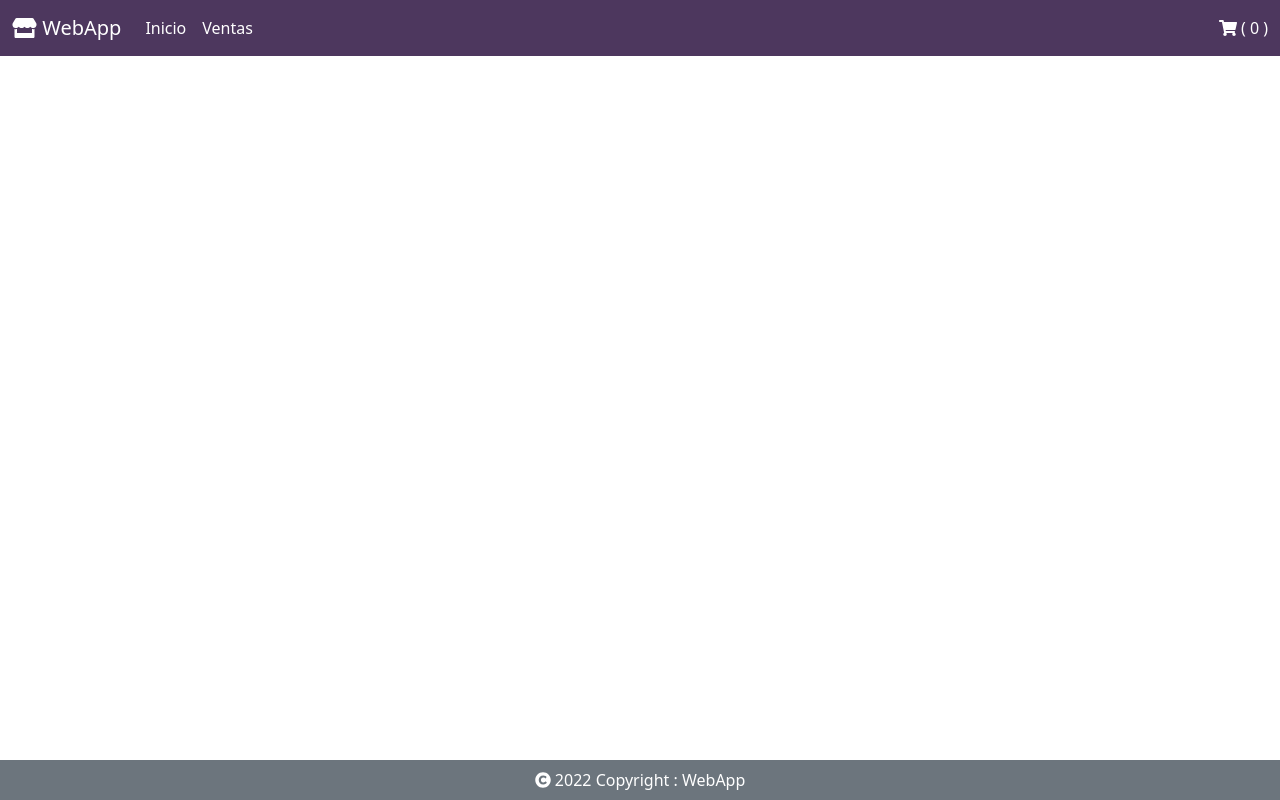
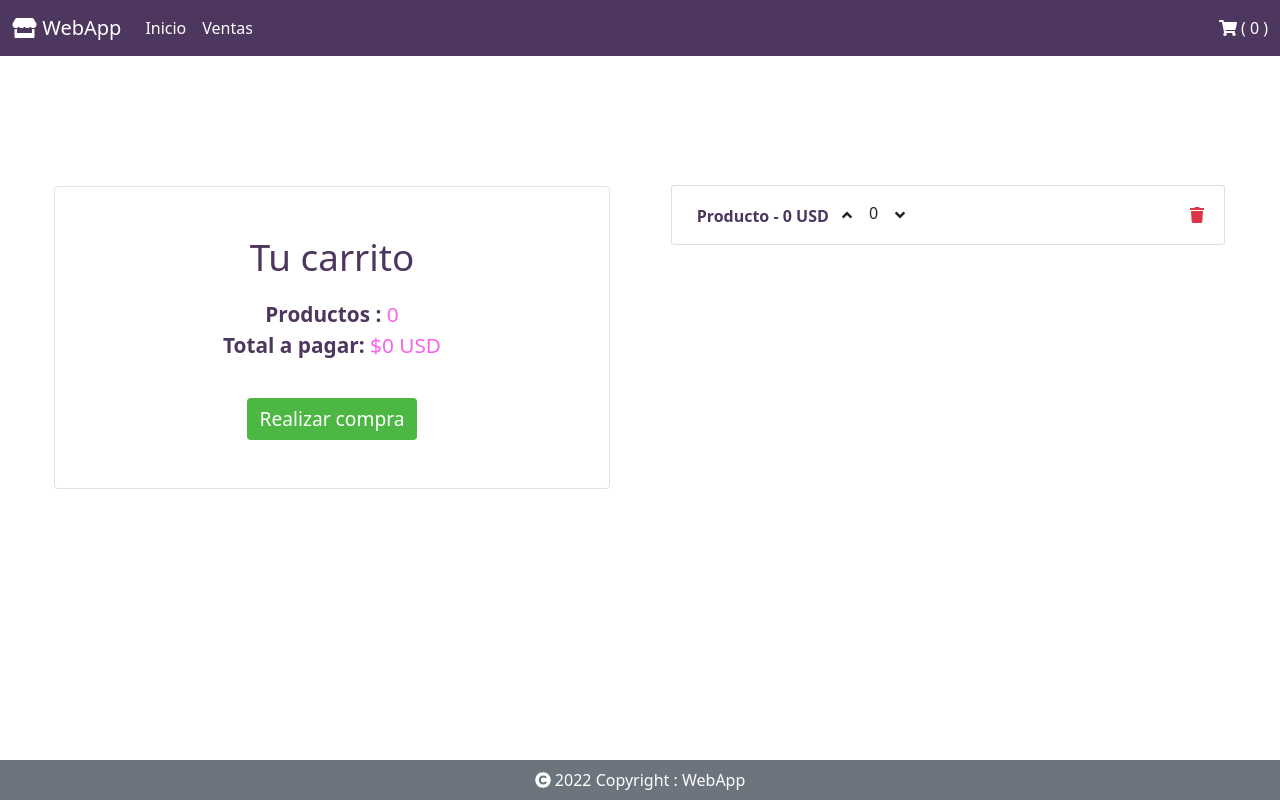
Before and after one commit to rootspyro/prueba-tas-2022, an Angular app: page /carrito in a window 1280 px wide. Before the commit this address led to /. Built offline with nearby package versions, Linux system fonts and the light colour scheme.

Commit message:
shopping cart styles

```diff
--- a/src/app/app-routing.module.ts
+++ b/src/app/app-routing.module.ts
@@ -1,5 +1,6 @@
 import { NgModule } from '@angular/core';
 import { RouterModule, Routes } from '@angular/router';
+import {CartComponent} from './cart/cart.component';
 import { HomeComponent } from './home/home.component';
 import { SalesComponent } from './sales/sales.component';
 
@@ -11,6 +12,10 @@ const routes: Routes = [
   {
     path: 'ventas',
     component : SalesComponent
+  },
+  {
+    path: 'carrito',
+    component : CartComponent
   }
 ];
 
--- a/src/app/app.module.ts
+++ b/src/app/app.module.ts
@@ -15,6 +15,7 @@ import { FooterComponent } from './footer/footer.component';
 import { HomeComponent } from './home/home.component';
 import { SalesComponent } from './sales/sales.component';
 import {  ProductComponent } from './product/product.component';
+import { CartComponent } from './cart/cart.component';
 
 @NgModule({
   declarations: [
@@ -23,7 +24,8 @@ import {  ProductComponent } from './product/product.component';
     FooterComponent,
     HomeComponent,
     SalesComponent,
-    ProductComponent
+    ProductComponent,
+    CartComponent
   ],
   imports: [
     BrowserModule,
--- /dev/null
+++ b/src/app/cart/cart.component.css
@@ -0,0 +1,123 @@
+.cart-header h1 {
+  text-align:  center;
+  color: var(--purple);
+  font-size: 2.4rem;
+}
+
+.cart-body {
+  text-align: center;
+}
+
+.cart-body h3 {
+  font-size: 1.8rem;
+  color: var(--purple);
+}
+
+
+.cart-cont {
+  margin-top: 30px;
+}
+
+.cart-cont p{
+  color: var(--secondary);
+}
+
+.cart-cont span {
+  color: var(--purple);
+}
+
+.cart-cont button{
+  background-color: var(--green);
+}
+
+.cart-cont button:hover {
+  background-color: var(--green-hover);
+}
+
+.cart-products {
+  margin-top: 50px;
+}
+
+.product-list-item {
+  text-align: center;
+  display: grid;
+  grid-template-columns: 80% 20%;
+  padding: 0%;
+}
+
+.product-item {
+
+  padding: 10px 0px;
+
+}
+
+.product-name { font-weight: bold; color: var(--purple);}
+
+.delete-product {
+  text-align:center;
+  width: 100%;
+  height: 100%;
+}
+
+.delete-product button {
+  color: var(--red);
+  margin-top: auto;
+  width: 100%;
+  height: 100%;
+}
+
+.delete-product button:hover{
+  color:  white;
+  background-color: var(--red);
+}
+
+@media ( min-width : 768px ) {
+  .cart-header {
+    margin-top: 30px;
+  }
+
+  .cart-body {
+    display: grid;
+    grid-template-columns: 50% 50%;
+  }
+
+  .cart-body h3 {
+    font-size: 2.3rem;
+  }
+
+  .cart-cont {
+    margin: 100px 30px 0px 30px;
+  }
+
+  .cart-cont p {
+    margin-top: 20px;
+    font-size: 1.3rem;
+  }
+
+  .cart-cont button {
+    font-size: 1.2rem;
+    margin-top: 20px;
+  }
+
+  .cart-products {
+    margin-top: 75px;
+  }
+
+  .list-group {
+    padding: 0% 5%;
+  }
+
+  .product-list-item {
+    grid-template-columns: 90% 10%;
+  }
+
+  .product-item {
+    text-align: left;
+    padding-left: 5%;
+    display: flex;
+  }
+
+  .product-name {
+    margin-top: 8px;
+  }
+}
--- /dev/null
+++ b/src/app/cart/cart.component.html
@@ -0,0 +1,39 @@
+<div class="cart-container">
+
+		<div class="cart-header">
+				<!--<h1 class="m-4">Carrito de compras</h1>-->
+		</div>
+
+		<div class="cart-body px-4">
+			<div class="cart-cont border p-5 rounded-2">
+				<h3>Tu carrito</h3>
+				<p>
+					<span class="fw-bold">Productos :</span> 0 <br/>
+					<span class="fw-bold">Total a pagar: </span>  $0 USD
+				</p>
+				<button class="btn text-white">Realizar compra</button>
+			</div>
+
+			<div class="cart-products ">
+				<!--<h3 >Lista de productos</h3>-->
+				<ul class="list-group mt-4 text-start">
+					<li class="list-group-item product-list-item ">
+						<div class="product-item">
+							<div class="product-name ">Producto - 0 USD</div>
+							<div class="product-buttons ">
+								<button class="add-product btn "><fa-icon [icon]="faAngleUp"></fa-icon></button>
+								0
+								<button class="reduce-product btn "><fa-icon [icon]="faAngleDown"></fa-icon></button>
+							</div>
+						</div>
+						<div class="delete-product">
+							<button class="btn"><fa-icon [icon]="faTrash"></fa-icon></button>
+						</div>
+					</li>
+				</ul>
+			</div>
+
+		</div>
+
+
+</div>
--- /dev/null
+++ b/src/app/cart/cart.component.ts
@@ -0,0 +1,21 @@
+import { Component, OnInit } from '@angular/core';
+import { faAngleDown, faAngleUp, faTrash } from '@fortawesome/free-solid-svg-icons';
+
+@Component({
+  selector: 'app-cart',
+  templateUrl: './cart.component.html',
+  styleUrls: ['./cart.component.css']
+})
+export class CartComponent implements OnInit {
+
+  constructor() { }
+
+  ngOnInit(): void {
+  }
+
+  //ICONS
+  faAngleUp = faAngleUp;
+  faAngleDown = faAngleDown;
+  faTrash = faTrash;
+
+}
--- a/src/app/home/home.component.html
+++ b/src/app/home/home.component.html
@@ -1,6 +1,6 @@
 <div class="home-container text-center">
 	<h1 class="text-center mt-5">Web<fa-icon [icon]="faStore "></fa-icon>pp Store</h1>
-	<h5 class="fw-normal text-center mt-4">Los mejores productos a tu alcance</h5>
+	<h5 class="fw-normal text-center mt-4 ">Los mejores productos a tu alcance</h5>
 	<p class="fw-normal mt-3.">Rápido y sin esfuerzo</p>
 
 	<a href="/ventas" class="btn mt-4 text-white">Comenzar</a>
--- a/src/app/navbar/navbar.component.css
+++ b/src/app/navbar/navbar.component.css
@@ -1,5 +1,9 @@
 nav{
     background-color: var(--purple);
+}
+
+span > a {
+    text-decoration: none;
 }
 
 
--- a/src/app/navbar/navbar.component.html
+++ b/src/app/navbar/navbar.component.html
@@ -11,11 +11,11 @@
                     <a class="nav-link text-white" aria-current="page" href="/">Inicio</a>
                 </li>
                 <li class="nav-item">
-                    <a class="nav-link text-white" href="/ventas">Ventas</a>
+                    <a class="nav-link text-white" href="ventas">Ventas</a>
                 </li>
             </ul>
-            <span class="navbar-text text-white">
-                <button class="bg-transparent border-0 ml-0  p-0 text-white"><fa-icon [icon]="faShoppingCart" class="text-white"></fa-icon> ( {{cartLenght}} )</button>
+            <span class="navbar-text text-white ">
+                <a href="carrito" class="bg-transparent border-0 ml-0  p-0 text-white"><fa-icon [icon]="faShoppingCart" class="text-white"></fa-icon> ( {{cartLenght}} )</a>
             </span>
         </div>
     </div>
--- a/src/styles.css
+++ b/src/styles.css
@@ -2,9 +2,11 @@
 
   /* Colors */
   --purple : #4D375E;
-  --secondary : #C627D3;
+  --secondary : #f763e9;
   --green : #4CB843;
   --green-hover : #227531;
+  --gray-dark: #3f3e40;
+  --red : #dc3545;
 
   /* Break Points */
 
```
Also changed, not shown: 1 other file (tests, documents, lock files or other folders).
